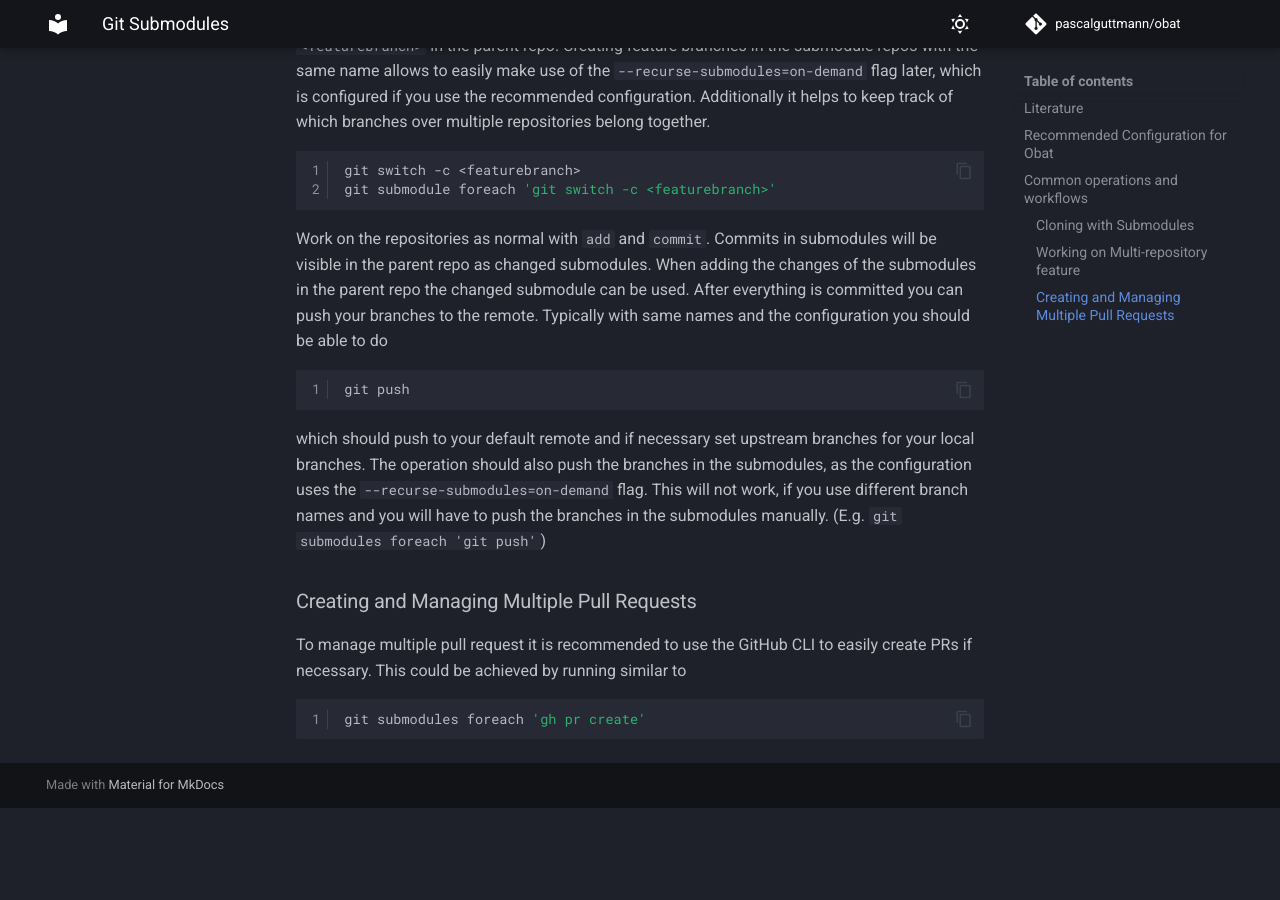
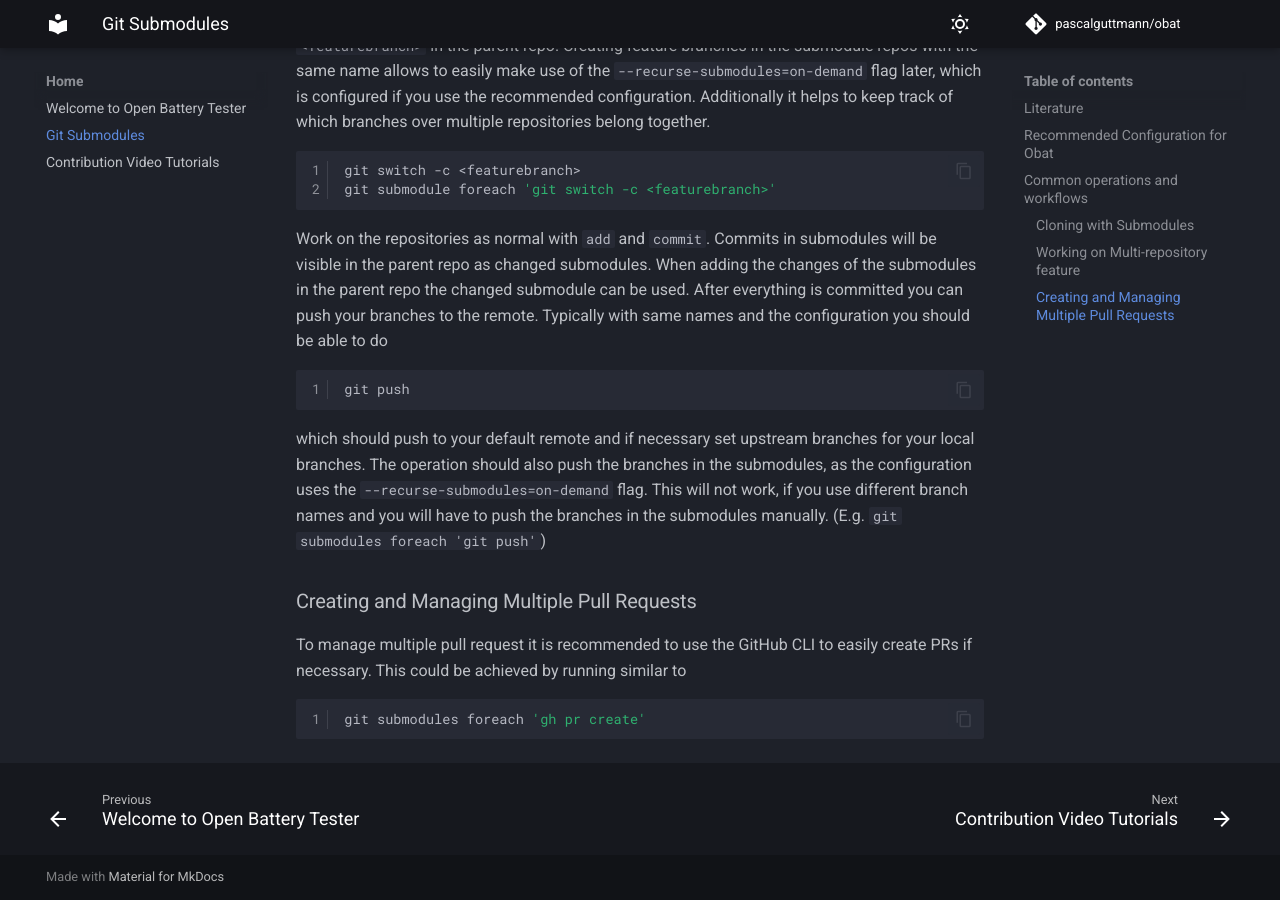
Before and after one commit to pascalguttmann/obat, an MkDocs documentation site: the page built from docs/git-submodules.md, in a window 1280 px wide and 900 px high, scrolled down 953 px. Built offline with MkDocs 1.6.1 and Material for MkDocs 9.7.7, drawn with Linux system fonts in a browser that asks for light colours; comment, search, counter and statistics services are not loaded; before the commit the page ends 1761 px from its top, so only the background shows below that.

Commit message:
add git submodules subpage to mkdocs yaml

```diff
--- a/mkdocs.yml
+++ b/mkdocs.yml
@@ -6,6 +6,7 @@ edit_uri: edit/main/docs/
 nav:
   - Home:
     - index.md
+    - git-submodules.md
     - tutorial-vids.md
   - Architecture:
     - arch/overview.md
```
